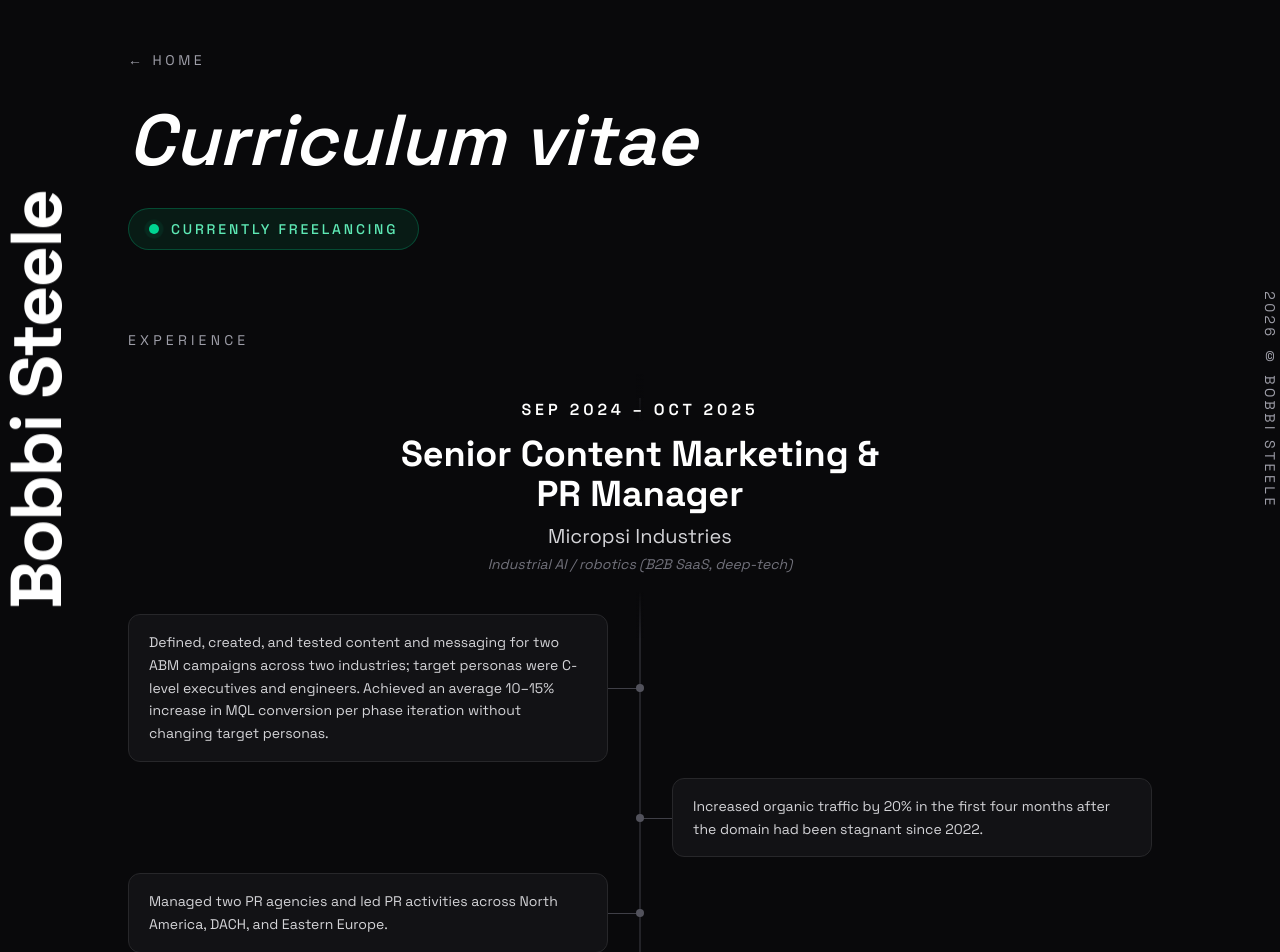
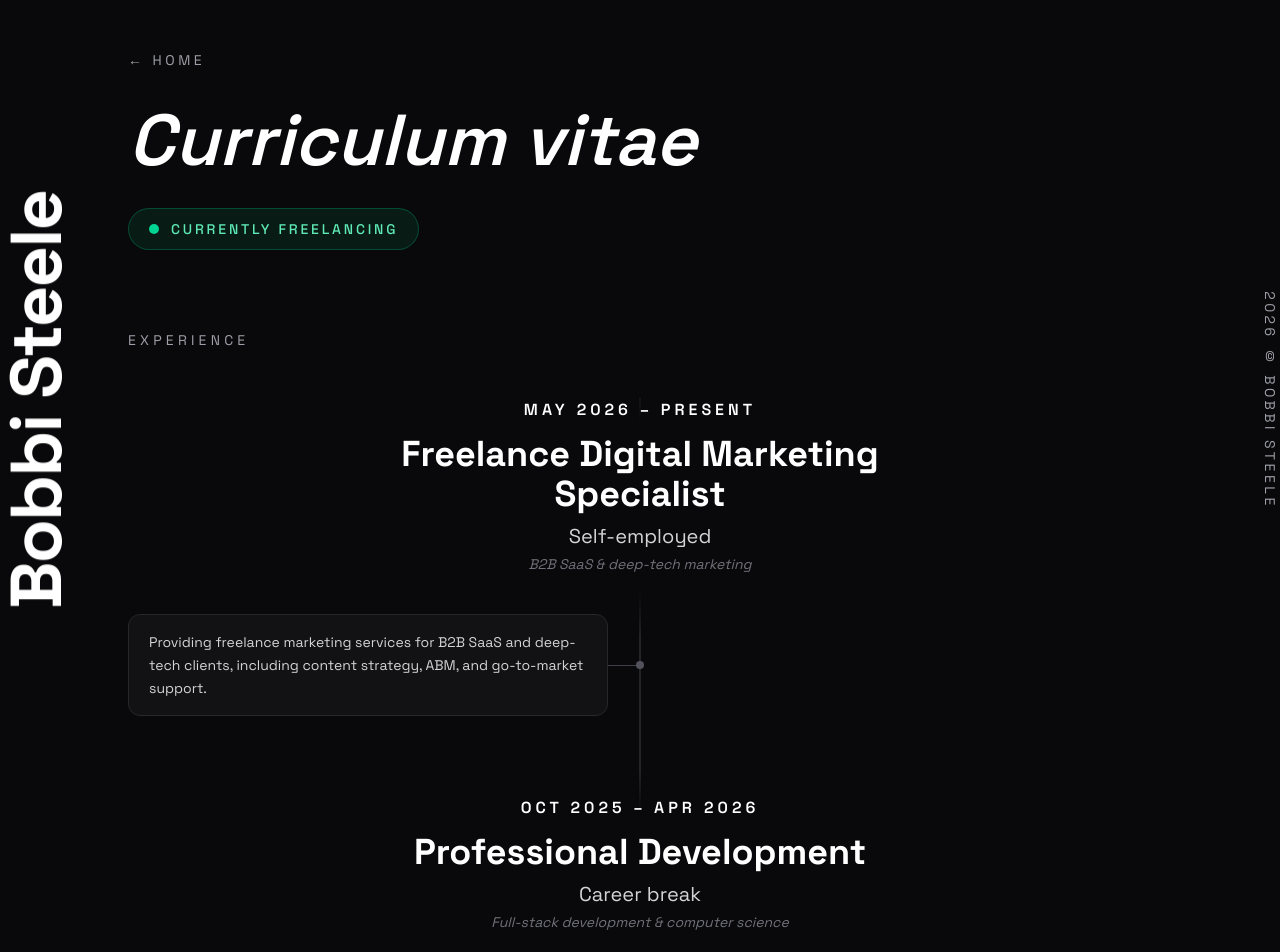
Before and after one commit to BobbiSteele/BobbiSteele.github.io, a Next.js app: page /curriculum-vitae in a window 1280 px wide. Shown: the top 952 px of the page. Built offline with nearby package versions, Linux system fonts and the light colour scheme.

Commit message:
Updated CV

```diff
--- a/app/curriculum-vitae/page.tsx
+++ b/app/curriculum-vitae/page.tsx
@@ -1,6 +1,26 @@
 import Link from "next/link";
 
 const JOBS = [
+  {
+    title: "Freelance Digital Marketing Specialist",
+    company: "Self-employed",
+    period: "May 2026 – present",
+    industry: "B2B SaaS & deep-tech marketing",
+    accomplishments: [
+      "Providing freelance marketing services for B2B SaaS and deep-tech clients, including content strategy, ABM, and go-to-market support.",
+    ],
+  },
+  {
+    title: "Professional Development",
+    company: "Career break",
+    period: "Oct 2025 – Apr 2026",
+    industry: "Full-stack development & computer science",
+    accomplishments: [
+      "Completed a full-stack developer bootcamp (velpTEC, in German), including individual and group frontend/backend qualification projects.",
+      "Built hands-on projects with JavaScript (React, Next.js, Node.js), Python, SQL, and REST/GraphQL APIs to deepen technical fluency.",
+      "Began a part-time B.Sc. in Computer Science at FernUniversität Hagen to partner more effectively with product and engineering teams.",
+    ],
+  },
   {
     title: "Senior Content Marketing & PR Manager",
     company: "Micropsi Industries",
@@ -21,10 +41,13 @@ const JOBS = [
     industry: "B2B drone technology & consulting",
     accomplishments: [
       "Owned all marketing for two companies and directed the sales strategy to grow the customer base for DroneTalks (marketing agency).",
+      "Increased lead generation by 40% and conversion rates by 30% within the first six months at DroneTalks through SEO, targeted content, and multi-channel campaigns.",
+      "Grew Murzilli Consulting's audience by 35% within the first year and improved funnel conversion rates by 25% alongside the sales manager.",
       "Led website design and build, working hands-on with HTML5 and CSS.",
       "Launched products, including SaaS products, for a range of B2B drone companies.",
       "Drafted all customer contracts and coordinated with the legal department on revisions.",
       "Managed and mentored a team of junior copywriters and content creators, improving content production efficiency and team performance metrics by 30%.",
+      "Hired and trained several marketing professionals, growing the team by 50% while significantly improving retention.",
     ],
   },
   {
@@ -36,6 +59,66 @@ const JOBS = [
       "Led content marketing campaigns and strategy, including press coordination.",
       "Developed and executed a content strategy that increased web traffic by 40% and significantly lifted engagement, applying SEO optimisation and audience analytics.",
       "Wrote copy for email, social, and web campaigns, achieving conversion rates averaging 15% above industry benchmarks.",
+      "Translated complex insurance contracts into English and obtained legal approvals to ensure regulatory compliance.",
+      "Wrote and distributed press releases for critical funding rounds.",
+      "Designed and executed A/B tests for email campaigns and landing pages, optimising content effectiveness based on empirical data.",
+      "Wrote high-impact CRM emails in English and German and established editorial guidelines to ensure consistency across all corporate communications.",
+    ],
+  },
+  {
+    title: "Copywriter",
+    company: "numa (formerly COSI Group)",
+    period: "Jul 2020 – Jun 2021",
+    industry: "Proptech / hospitality tech",
+    accomplishments: [
+      "Created engaging, SEO-optimised copy communicating the brand's value proposition and co-created over 20 landing pages with the content team.",
+      "Managed the content creation pipeline, ensuring timely production, editing, and publication of quality content across multiple platforms.",
+      "Wrote numerous B2B and B2C articles, adapting tone and style to different audiences and market sectors.",
+      "Authored two in-depth white papers and several interactive B2B proptech research websites for enterprise customers.",
+    ],
+  },
+  {
+    title: "Content Marketer (Internship)",
+    company: "Körber Digital",
+    period: "Feb 2020 – Jul 2020",
+    industry: "Industrial / manufacturing tech",
+    accomplishments: [
+      "Wrote B2B articles and white papers for the manufacturing industry, applying SEO best practices to increase visibility.",
+      "Translated manufacturing manuals from German to English, ensuring clarity and accuracy.",
+      "Co-managed the content management system (CMS) with the senior copywriter and helped plan and implement social media strategies.",
+    ],
+  },
+  {
+    title: "Academic Editor",
+    company: "Self-employed",
+    period: "Oct 2017 – Mar 2020",
+    industry: "Academic editing & translation",
+    accomplishments: [
+      "Edited numerous academic papers for clarity and coherence while studying at Freie Universität Berlin, ensuring compliance with APA, MLA, and Chicago style guides.",
+      "Worked closely with faculty to accurately represent their research in English, advising on argumentation, structure, and use of evidence.",
+      "Managed multiple editing assignments simultaneously and became a trusted editing resource across departments.",
+    ],
+  },
+  {
+    title: "International Mentor",
+    company: "Universität Kassel",
+    period: "Oct 2016 – Sep 2017",
+    industry: "Higher education",
+    accomplishments: [
+      "Provided German-to-English translation services for the English Literature Department and the International Office.",
+      "Supported faculty and students in their research and reviewed ERASMUS application essays, advising on structure and articulation of academic goals.",
+      "Organised cultural and social events for international students, promoting integration and enriching academic life.",
+    ],
+  },
+  {
+    title: "Academic Editor — Writing Center",
+    company: "University of Wisconsin Oshkosh",
+    period: "Oct 2013 – Jun 2016",
+    industry: "Higher education",
+    accomplishments: [
+      "Provided one-on-one editing and tutoring to a diverse group of students, developing individualised teaching strategies for ESL students and students with disabilities.",
+      "Created and led workshops addressing common writing challenges, significantly improving essay quality.",
+      "Collaborated with other tutors to evolve the center's services in response to changing academic needs and feedback.",
     ],
   },
 ];
@@ -151,7 +234,7 @@ export default function CurriculumVitaePage() {
             <span className="absolute left-1/2 top-0 h-full w-px -translate-x-1/2 bg-zinc-700" />
 
             {JOBS.map((job) => (
-              <article key={job.company} className="relative pb-20 last:pb-0">
+              <article key={`${job.company}-${job.period}`} className="relative pb-20 last:pb-0">
                 {/* Job header, centered on the line */}
                 <header className="relative mx-auto max-w-lg pb-10 text-center">
                   {/* Fade the line out behind the header */}
```
